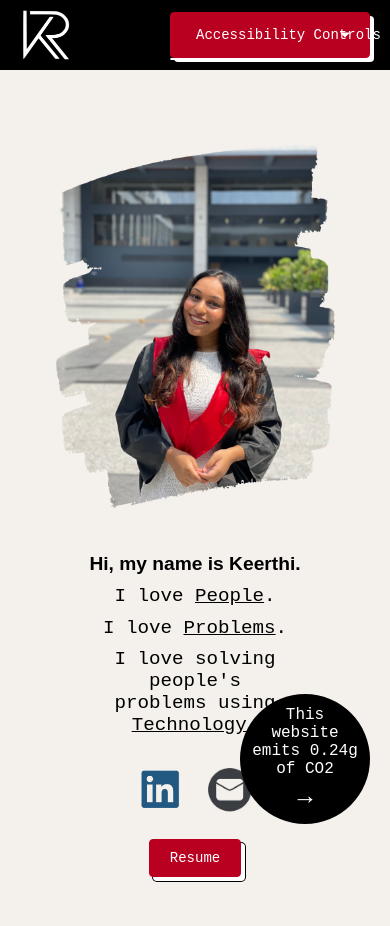
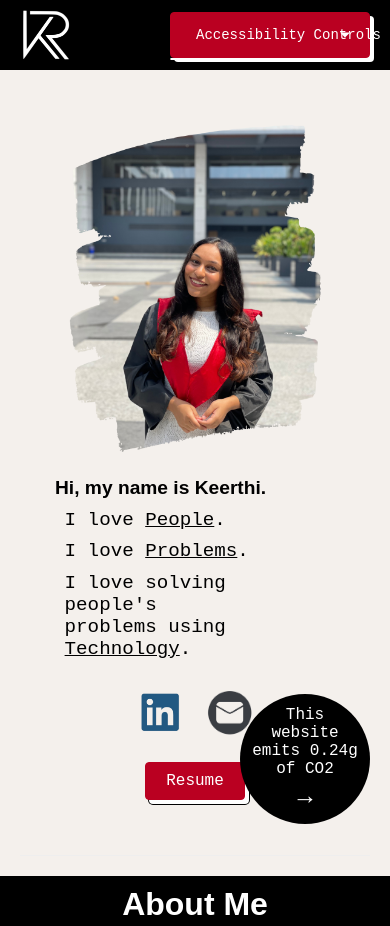
Before and after one commit to keerthirag/keerthirag.github.io, a website: page index.html in a window 390 px wide. Shown: the top 926 px of the page. Drawn offline with Linux system fonts and the light colour scheme.

Commit message:
3.2v commit-responsive

```diff
--- a/style.css
+++ b/style.css
@@ -239,7 +239,7 @@ section {
 @media (max-width: 768px) {
   #introduction {
     flex-direction: column;
-      text-align: center;
+    align-items: center; /* Center align the flex items */
   }
 
   .left, .right {
@@ -255,6 +255,12 @@ section {
     order: 1; /* Render image above the text */
   }
 
+  .right img.profile-image {
+    width: auto; /* Allow the image to scale based on its height */
+    max-width: 100%; /* Ensure image is not wider than its container */
+    height: auto; /* Maintain aspect ratio */
+  }
+
   #about-me h1, .left p {
     font-size: 1.5em; /* Adjusted font size for smaller screens */
   }
@@ -267,11 +273,17 @@ section {
 /* Media query for smaller devices like phones */
 @media (max-width: 480px) {
   #about-me h1, .left p {
-      font-size: 1.2em; /* Smaller font size for very small screens */
+    font-size: 1.2em; /* Further reduced font size for very small screens */
   }
 
   .resume-button {
-      padding: 8px 20px; /* Smaller padding for the button */
+    padding: 8px 20px; /* Reduced padding for the button */
+    font-size: 1em; /* Adjust button font size if necessary */
+  }
+
+  .right img.profile-image {
+    max-width: 90%; /* Allow some margin on the sides */
+    margin: 0 auto; /* Center the image */
   }
 }
 
```
Lines whose indentation alone changed are shown as unchanged.
